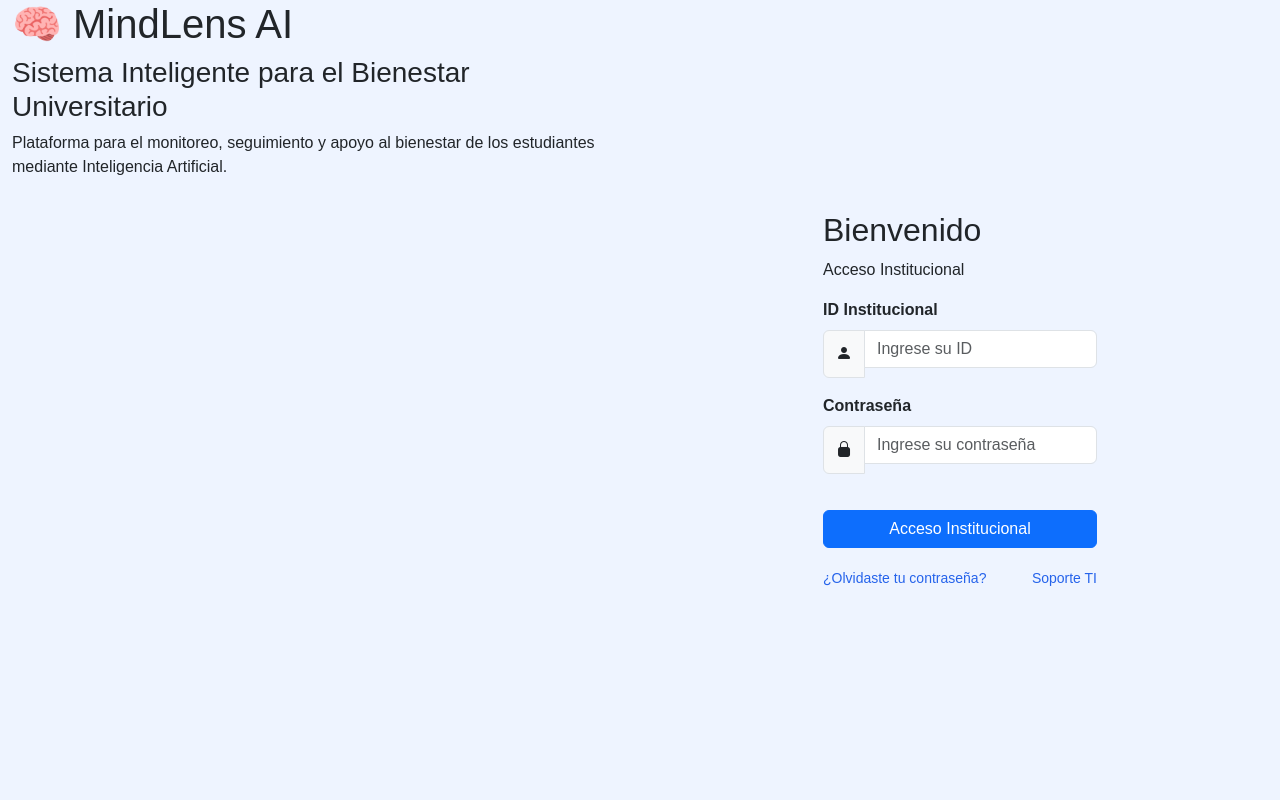
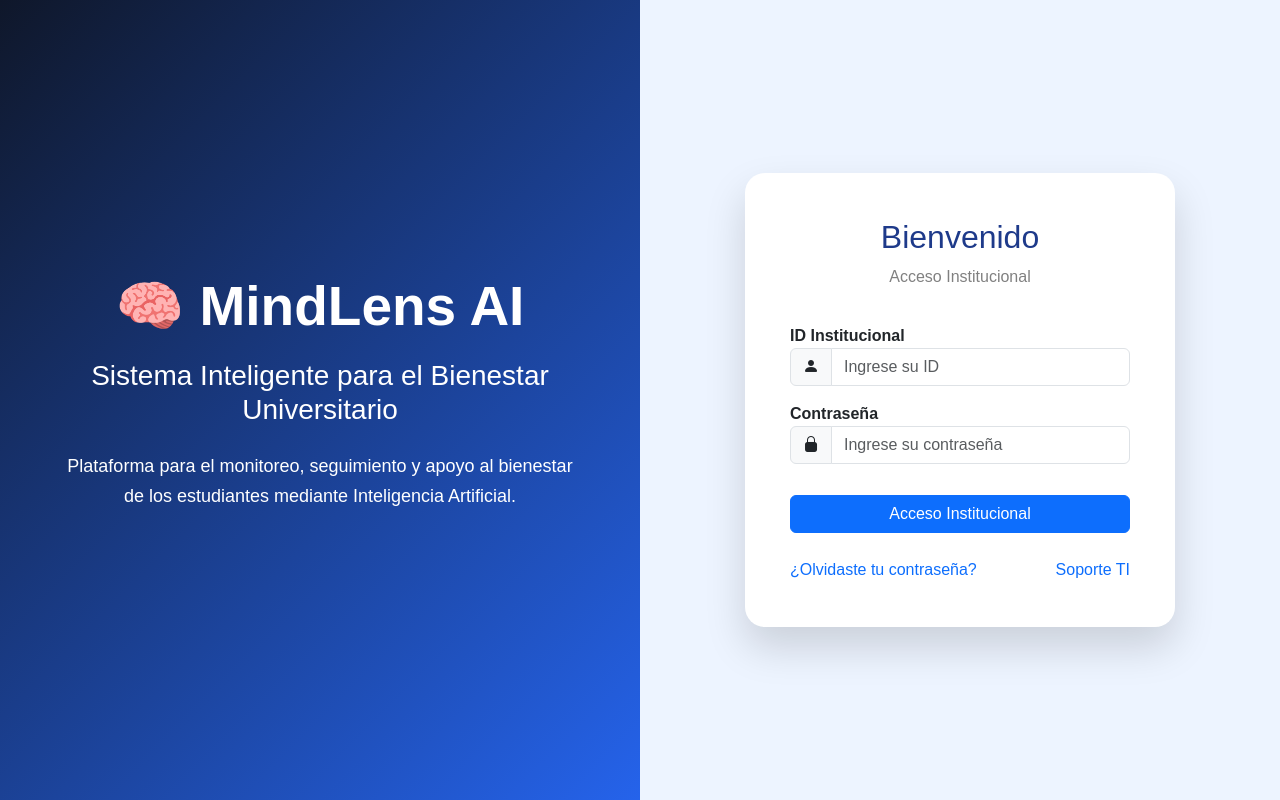
Before and after one commit to dafneRodri/MindLens-AI, a Flask app: page / in a window 1280 px wide. Run offline with Flask 3, Linux system fonts and the light colour scheme.

Commit message:
Refactor login CSS for improved styling and layout

```diff
--- a/static/css/login.css
+++ b/static/css/login.css
@@ -1,13 +1,18 @@
-*{
+body{
+
     margin:0;
-    padding:0;
-    box-sizing:border-box;
+
     font-family:Arial, Helvetica, sans-serif;
+
+    background:#edf4ff;
+
 }
 
-body{
+.left-panel{
 
-    background:#eef4ff;
+    background:linear-gradient(135deg,#0F172A,#2563EB);
+
+    color:white;
 
     display:flex;
 
@@ -15,103 +20,89 @@ body{
 
     align-items:center;
 
-    height:100vh;
+    text-align:center;
+
+    padding:60px;
 
 }
 
-.login-container{
+.left-panel h1{
 
-    width:420px;
+    font-size:55px;
+
+    font-weight:bold;
+
+}
+
+.left-panel h3{
+
+    margin-top:20px;
+
+    font-size:28px;
+
+}
+
+.left-panel p{
+
+    margin-top:25px;
+
+    font-size:18px;
+
+    line-height:30px;
+
+}
+
+.login-card{
 
     background:white;
 
-    padding:40px;
+    width:430px;
 
-    border-radius:18px;
+    padding:45px;
 
-    box-shadow:0 10px 30px rgba(0,0,0,.15);
+    border-radius:20px;
+
+    box-shadow:0 20px 40px rgba(0,0,0,.15);
 
 }
 
-.logo{
+.login-card h2{
 
     text-align:center;
 
-    margin-bottom:30px;
+    color:#1E3A8A;
 
 }
 
-.logo h1{
+.login-card p{
 
-    color:#1d4ed8;
+    text-align:center;
 
-    margin-bottom:10px;
+    color:gray;
 
-}
-
-.logo p{
-
-    color:#666;
+    margin-bottom:35px;
 
 }
 
 label{
 
-    display:block;
-
-    margin-top:15px;
-
-    margin-bottom:8px;
-
     font-weight:bold;
-
-}
-
-input{
-
-    width:100%;
-
-    padding:12px;
-
-    border:1px solid #ccc;
-
-    border-radius:10px;
-
-    margin-bottom:10px;
 
 }
 
 button{
 
-    width:100%;
+    margin-top:15px;
 
-    margin-top:20px;
+    padding:12px;
 
-    padding:14px;
-
-    border:none;
-
-    border-radius:10px;
-
-    background:#2563eb;
-
-    color:white;
-
-    font-size:16px;
-
-    cursor:pointer;
-
-}
-
-button:hover{
-
-    background:#1d4ed8;
+    font-size:18px;
 
 }
 
 .links{
 
-    margin-top:20px;
+    margin-top:25px;
 
     display:flex;
 
@@ -123,8 +114,4 @@ button:hover{
 
     text-decoration:none;
 
-    color:#2563eb;
-
-    font-size:14px;
-
 }
```
